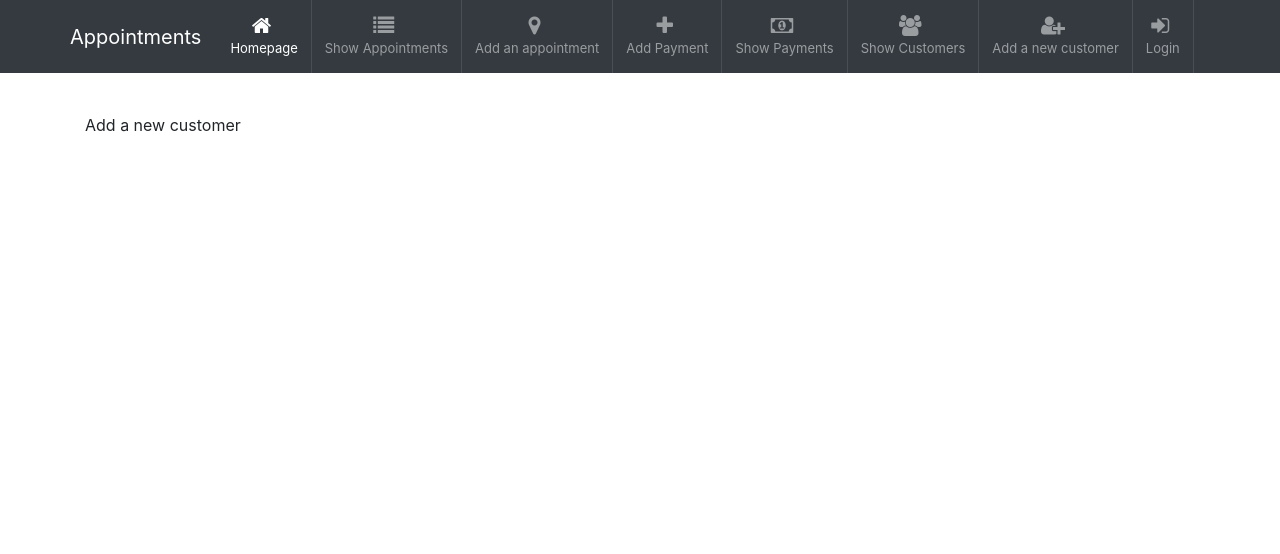
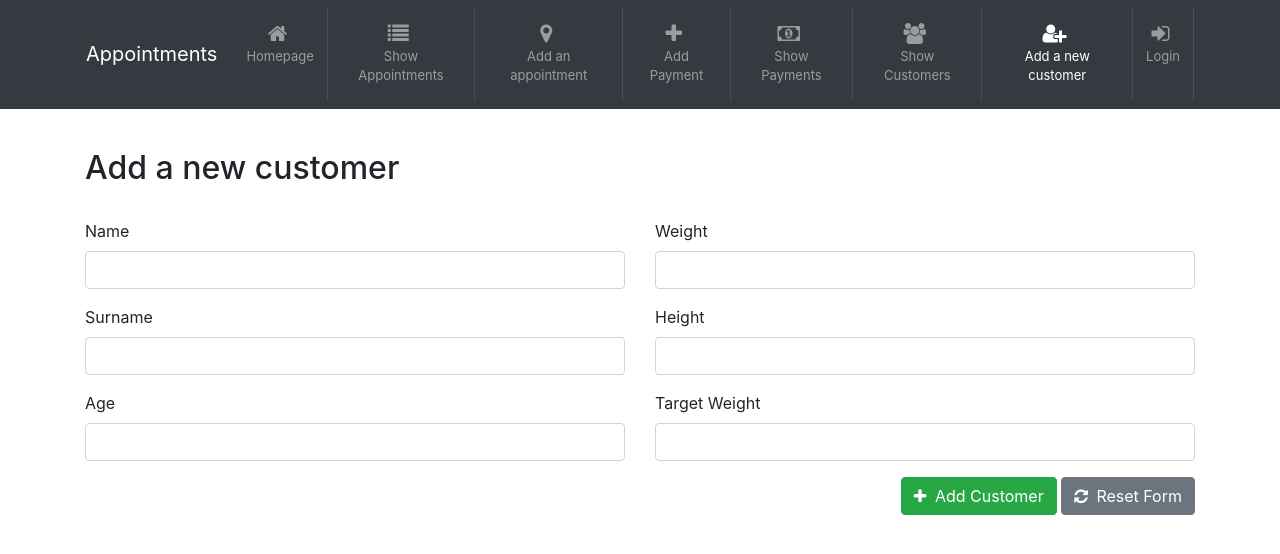
Before and after one commit to caglarergul/appointment-application, a React (Create React App) app: page /add-customer in a window 1280 px wide. Shown: the top 554 px of the page. Built offline with nearby package versions, Linux system fonts and the light colour scheme.

Commit message:
Add Customer and axios initialized.

```diff
--- a/public/index.html
+++ b/public/index.html
@@ -21,6 +21,7 @@
       Learn how to configure a non-root public URL by running `npm run build`.
     -->
     <title>Appointment Application</title>
+    <script src="https://cdnjs.cloudflare.com/ajax/libs/jquery/3.2.1/jquery.min.js"></script>
     <script src="https://cdnjs.cloudflare.com/ajax/libs/popper.js/1.12.3/umd/popper.min.js" integrity="sha384-vFJXuSJphROIrBnz7yo7oB41mKfc8JzQZiCq4NCceLEaO4IHwicKwpJf9c9IpFgh" crossorigin="anonymous"></script>
 
   </head>
--- a/src/App.js
+++ b/src/App.js
@@ -1,6 +1,8 @@
 import React, {Component} from 'react';
 import Aux from './components/hoc/Auxiliary';
 import Layout from "./components/UI/Layout";
+import 'bootstrap';
+
 class App extends Component {
     render() {
         return (
--- a/src/DAL/Database.js
+++ b/src/DAL/Database.js
@@ -1,15 +1,7 @@
-/**
- * Created by caglarergul on 13.12.2017.
- */
-import React from 'react';
 import axios from 'axios';
 
+const instance = axios.create({
+    baseURL : 'https://appointment-app-8887b.firebaseio.com/'
+});
 
-
-const axios = (props, data) => (
-
-        <div></div>
-
-);
-
-export default axios;
+export default instance;
--- a/src/components/Pages/AddCustomer.js
+++ b/src/components/Pages/AddCustomer.js
@@ -2,18 +2,91 @@
  * Created by caglarergul on 13.12.2017.
  */
 import React, {Component} from 'react';
-import PropTypes from 'prop-types';
+import axios from '../../DAL/Database';
+import Aux from "../hoc/Auxiliary";
 
 class AddCustomer extends Component {
+
+
+    state = {
+        firstName: this.props.firstName,
+        surname: this.props.surname,
+        age: this.props.age,
+        weight: this.props.weight,
+        height: this.props.height,
+        targetWeight: this.props.targetWeight
+    };
+
+    addCustomerHandler = () => {
+        const customerData = {
+            firstName: this.state.firstName,
+            surname: this.state.surname,
+            age: this.state.age,
+            weight: this.state.weight,
+            height: this.state.height,
+            targetWeight: this.state.targetWeight,
+            disease: this.state.disease
+        };
+
+
+        axios.post('/customer.json', customerData)
+            .then(response => {
+                console.log(response)
+            })
+            .catch(error => {
+                console.log("Error: "+error);
+            });
+    };
+
     render() {
         return (
-            <div>
-                Add a new customer
-            </div>
+           <Aux>
+               <h2>Add a new customer</h2>
+               <br/>
+               <div className="row">
+                   <div className="col-lg-6 float-lg-left col-xs-12">
+                       <div className="form-group">
+                           <label htmlFor="name">Name </label>
+                           <input type="text" id="name" className="form-control input-lg" tabIndex="1"  onChange={(event) => this.setState({firstName: event.target.value})}/>
+
+                       </div>
+                       <div className="form-group">
+                           <label htmlFor="surname">Surname </label>
+                           <input type="text" id="surname" className="form-control" tabIndex="2" onChange={(event) => this.setState({surname: event.target.value})}/>
+                       </div>
+                       <div className="form-group">
+                           <label htmlFor="age">Age </label>
+                           <input type="text" id="age" className="form-control" tabIndex="3" onChange={(event) => this.setState({age: event.target.value})}/>
+                       </div>
+                   </div>
+
+                   <div className="col float-lg-right col-xs-12">
+                       <div className="form-group">
+                           <label htmlFor="Weight">Weight </label>
+                           <input type="text" id="Weight" className="form-control" tabIndex="4" onChange={(event) => this.setState({weight: event.target.value})}/>
+                       </div>
+                       <div className="form-group">
+                           <label htmlFor="Height">Height </label>
+                           <input type="text" id="Height" className="form-control" tabIndex="5" onChange={(event) => this.setState({height: event.target.value})}/>
+                       </div>
+                       <div className="form-group">
+                           <label htmlFor="Target">Target Weight </label>
+                           <input type="text" id="Target" className="form-control" tabIndex="6" onChange={(event) => this.setState({targetWeight: event.target.value})}/>
+                       </div>
+                   </div>
+
+               </div>
+               <div className="row">
+                   <div className="col text-right">
+                       <button className="btn btn-success" tabIndex="7" onClick={this.addCustomerHandler}><i className="fa fa-plus">&nbsp;</i> Add Customer</button>
+                       &nbsp;
+                       <button className="btn btn-secondary"  tabIndex="8"><i className="fa fa-refresh">&nbsp;</i> Reset Form</button>
+                   </div>
+               </div>
+           </Aux>
         );
     }
 }
 
-AddCustomer.propTypes = {};
 
 export default AddCustomer;
--- a/src/components/UI/Header.js
+++ b/src/components/UI/Header.js
@@ -3,43 +3,64 @@
  */
 import React, {Component} from 'react';
 import Aux from "../hoc/Auxiliary";
+import {NavLink} from 'react-router-dom';
 
 class Header extends Component {
     render() {
         return (
             <Aux>
+
                 <div className="bg-dark">
-            <nav className="navbar navbar-expand-lg navbar-dark container no-padding">
+                    <nav className="navbar navbar-expand-lg navbar-dark container">
                         <a className="navbar-brand" href="#">Appointments</a>
-                <button className="navbar-toggler" type="button" data-toggle="collapse" data-target="#navbarSupportedContent" aria-controls="navbarSupportedContent" aria-expanded="false" aria-label="Toggle navigation">
-                    <span className="navbar-toggler-icon"></span>
+                        <button className="navbar-toggler" type="button" data-toggle="collapse"
+                                data-target="#navbarSupportedContent" aria-controls="navbarSupportedContent"
+                                aria-expanded="false" aria-label="Toggle navigation">
+                            <span className="navbar-toggler-icon">&nbsp;</span>
                         </button>
 
                         <div className="collapse navbar-collapse" id="navbarSupportedContent">
                             <ul className="navbar-nav mr-auto">
-                        <li className="nav-item active">
-                            <a className="nav-link" href="/"><i className="fa fa-home">&nbsp;</i><br />Homepage <span className="sr-only">(current)</span></a>
+                                <li className="nav-item">
+
+                                    <NavLink to="/" exact className="nav-link" activclassname="active"><i
+                                        className="fa fa-home">&nbsp;</i><br/>Homepage </NavLink>
                                 </li>
                                 <li className="nav-item">
-                            <a className="nav-link" href="/show-appointments"><i className="fa fa-list">&nbsp;</i><br />Show Appointments</a>
+                                    <NavLink to="/show-appointments" exact className="nav-link" activclassname="active"><i
+                                        className="fa fa-list">&nbsp;</i><br/>Show Appointments</NavLink>
+
                                 </li>
                                 <li className="nav-item">
-                            <a className="nav-link" href="/add-appointment"><i className="fa fa-map-marker">&nbsp;</i><br />Add an appointment</a>
+                                    <NavLink to="/add-appointment" exact className="nav-link" activclassname="active"><i
+                                        className="fa fa-map-marker">&nbsp;</i><br/>Add an appointment</NavLink>
+
                                 </li>
                                 <li className="nav-item">
-                            <a className="nav-link" href="/add-payment"><i className="fa fa-plus">&nbsp;</i><br />Add Payment</a>
+                                    <NavLink to="/add-payment" exact className="nav-link" activclassname="active"><i
+                                        className="fa fa-plus">&nbsp;</i><br/>Add Payment</NavLink>
+
                                 </li>
                                 <li className="nav-item">
-                            <a className="nav-link" href="/show-payments"><i className="fa fa-money">&nbsp;</i><br />Show Payments</a>
+                                    <NavLink to="/show-payments" exact className="nav-link" activclassname="active"><i
+                                        className="fa fa-money">&nbsp;</i><br/>Show Payments</NavLink>
+
                                 </li>
                                 <li className="nav-item">
-                            <a className="nav-link" href="/show-customers"><i className="fa fa-users">&nbsp;</i><br />Show Customers</a>
+                                    <NavLink to="/show-customers" exact className="nav-link" activclassname="active"><i
+                                        className="fa fa-users">&nbsp;</i><br/>Show Customers</NavLink>
+
+                                </li>
+
+
+                                <li className="nav-item">
+                                    <NavLink to="/add-customer" exact className="nav-link" activclassname="active"><i
+                                        className="fa fa-user-plus">&nbsp;</i><br/>Add a new customer</NavLink>
+
                                 </li>
                                 <li className="nav-item">
-                            <a className="nav-link" href="/add-customer"><i className="fa fa-user-plus">&nbsp;</i><br />Add a new customer</a>
-                        </li>
-                        <li className="nav-item">
-                            <a className="nav-link" href="/"><i className="fa fa-sign-in">&nbsp;</i><br />Login</a>
+                                    <NavLink to="/login" exact className="nav-link" activclassname="active"><i
+                                        className="fa fa-sign-in">&nbsp;</i><br/>Login</NavLink>
                                 </li>
 
                             </ul>
@@ -48,6 +69,7 @@ class Header extends Component {
                         </div>
                     </nav>
                 </div>
+
             </Aux>
         );
     }
--- a/src/components/UI/Layout.js
+++ b/src/components/UI/Layout.js
@@ -4,7 +4,7 @@
 import React, {Component} from 'react';
 import Aux from '../hoc/Auxiliary';
 import Header from "./Header";
-import {BrowserRouter, Route} from 'react-router-dom';
+import {BrowserRouter, Route } from 'react-router-dom';
 import HomePage from '../Pages/HomePage';
 import ShowCustomers from '../Pages/ShowCustomers';
 import AddCustomer from '../Pages/AddCustomer';
@@ -12,8 +12,16 @@ import ShowPayments from '../Pages/ShowPayments';
 import ShowAppointments from '../Pages/ShowAppointments';
 import AddAppointment from '../Pages/AddAppointment';
 import AddPayment from '../Pages/AddPayment';
+import PropTypes from 'prop-types';
+
 class Layout extends Component {
+
+    componentDidMount () {
+       // console.log(this.props);
+    }
     render() {
+
+
         return (
             <BrowserRouter>
                 <Aux>
@@ -38,4 +46,5 @@ class Layout extends Component {
 }
 
 
+
 export default Layout;
--- a/src/index.js
+++ b/src/index.js
@@ -4,7 +4,7 @@ import './index.css';
 import App from './App';
 import registerServiceWorker from './registerServiceWorker';
 import 'bootstrap/dist/css/bootstrap.css';
-import 'jquery/jquery.min';
+import 'jquery/dist/jquery.min';
 import 'bootstrap/dist/js/bootstrap.min';
 import './assets/css/master.css';
 
```
Also changed, not shown: src/components/Pages/Partials/AddCustomerPartial.js (added, +18 -0 lines), src/components/Pages/ShowCustomers.js (+6 -1 lines), 1 other file (tests, documents, lock files or other folders). Lines whose indentation alone changed are shown as unchanged.
